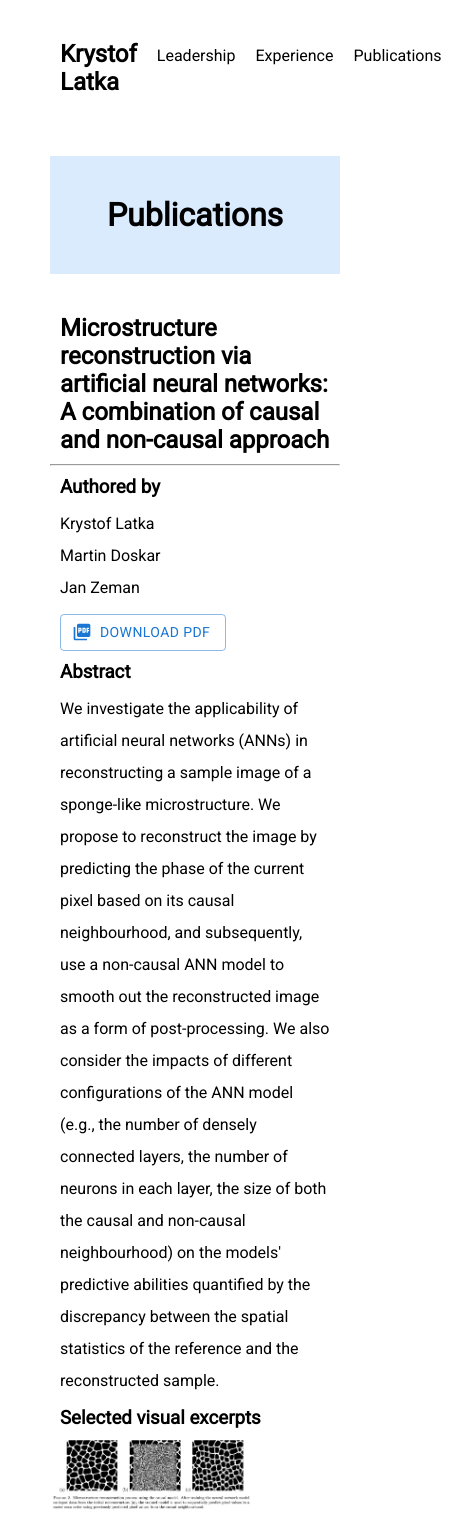
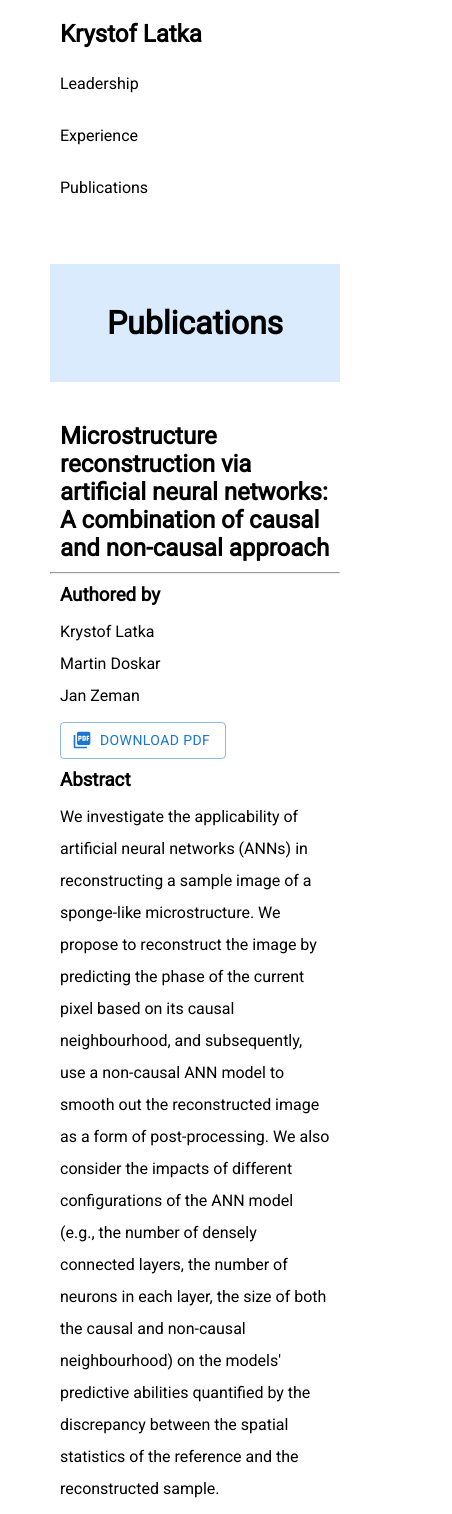
Before and after one commit to latka-krystof/website, a React (Create React App) app in the folder my-app/: page /publications in a window 390 px wide. Shown: the top 1514 px of the page, 452 px wide, since content can reach past the window. Built offline with nearby package versions, Linux system fonts and the light colour scheme.

Commit message:
back to the old solution

```diff
--- a/my-app/src/App.css
+++ b/my-app/src/App.css
@@ -30,6 +30,25 @@ a {
   line-height: normal;
 }
 
+@media (max-width: 550px) {
+  #bar {
+    display: flex;
+    flex-direction: column;
+    justify-content: space-between;
+    margin-top: 10px;
+    margin-left: 50px;
+    margin-right: 50px;
+    margin-bottom: 10px;
+  }
+
+  #navigation {
+    display: flex;
+    flex-direction: column;
+    justify-content: space-evenly;
+  }
+}
+
+@media (min-width: 551px) {
   #bar {
     display: flex;
     flex-direction: row;
@@ -44,6 +63,7 @@ a {
     display: flex;
     flex-direction: row;
     justify-content: space-evenly;
+  }
 }
 
 .masthead {
--- a/my-app/src/components/Experience.js
+++ b/my-app/src/components/Experience.js
@@ -13,7 +13,7 @@ function Experience() {
 	var w = window.screen.width;
 	var MIN_ELEMENT_WIDTH = 0.35;
 
-	if (w < 640) {
+	if (w < 551) {
 		MIN_ELEMENT_WIDTH = 0.70;
 	}
 
--- a/my-app/src/components/Home.js
+++ b/my-app/src/components/Home.js
@@ -18,7 +18,7 @@ function Home() {
 	var w = window.screen.width;
 	var MIN_ELEMENT_WIDTH = 0.35;
 
-	if (w < 640) {
+	if (w < 551) {
 		MIN_ELEMENT_WIDTH = 0.70;
 	}
 
--- a/my-app/src/components/Publications.js
+++ b/my-app/src/components/Publications.js
@@ -7,6 +7,14 @@ import Button from '@mui/material/Button';
 import PictureAsPdfIcon from '@mui/icons-material/PictureAsPdf';
 
 function Publications() {
+
+	var w = window.screen.width;
+	var MIN_ELEMENT_WIDTH = 0.35;
+
+	if (w < 551) {
+		MIN_ELEMENT_WIDTH = 0.70;
+	}
+
     return (
         <div>
           <div className="masthead">
@@ -31,8 +39,8 @@ function Publications() {
 						<h3>Abstract</h3>
 						<p>We investigate the applicability of artificial neural networks (ANNs) in reconstructing a sample image of a sponge-like microstructure. We propose to reconstruct the image by predicting the phase of the current pixel based on its causal neighbourhood, and subsequently, use a non-causal ANN model to smooth out the reconstructed image as a form of post-processing. We also consider the impacts of different configurations of the ANN model (e.g., the number of densely connected layers, the number of neurons in each layer, the size of both the causal and non-causal neighbourhood) on the models' predictive abilities quantified by the discrepancy between the spatial statistics of the reference and the reconstructed sample.</p>
 						<h3>Selected visual excerpts</h3>
-						<img src={Causal} alt="" width='70%' height='auto' padding='20px' />
-						<img src={NonCausal} alt="" width='70%' height='auto' padding='20px' />
+						<img src={Causal} alt="" width='70%' height='auto' padding='20px' style={{minWidth: MIN_ELEMENT_WIDTH * w}} />
+						<img src={NonCausal} alt="" width='70%' height='auto' padding='20px' style={{minWidth: MIN_ELEMENT_WIDTH * w}} />
 					</div>
         </div>
     )
```
Lines whose indentation alone changed are shown as unchanged.
